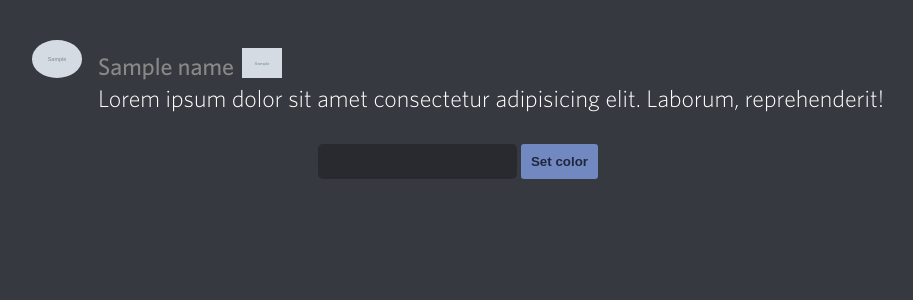
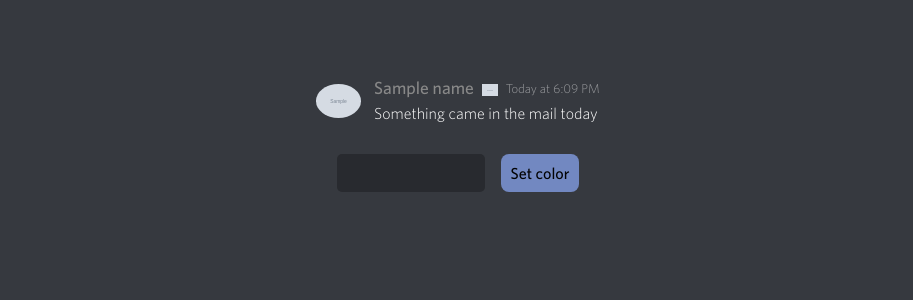
Before and after one commit to azure-badr/Maaldar, a Python web app: template color-picker/templates/index.html in a window 1280 px wide. Shown: the top 300 px of the page, without its empty margins (182-1095 px from the left). Run offline with Jinja, Linux system fonts and the light colour scheme; the template is opened without the code that fills it: most values are stand-ins (such as "Sample title", 1, 10 or a date in 2020); grey boxes marked "Sample" are stand-in pictures; some libraries are stand-ins or nearby versions.

Commit message:
change styling to better reflect discord

```diff
--- a/color-picker/static/index.css
+++ b/color-picker/static/index.css
@@ -12,83 +12,153 @@ body {
   background: #36393f;
 }
 
+p {
+  margin: 0;
+  color: white;
+}
+
 .container {
-  padding: 2rem 0;
-  display: grid;
-  place-items: center;
-  gap: 2rem;
+  display: flex;
+  justify-content: center;
+  gap: .8rem;
+  margin-top: 5rem;
+}
+
+.profile-picture {
+  display: flex;
+  align-items: center;
+}
+
+.profile-picture img {
+  text-align: justify;
+  width: 45px;
+  border-radius: 50%;
 }
 
 .message-container {
   display: flex;
-  gap: 1rem;
+  flex-direction: column;
+  gap: .5rem;
 }
 
-.profile-picture img {
-  border-radius: 50%;
+.message-header {
+  display: flex;
+  align-items: flex-end;
+  flex-wrap: wrap;
+  gap: .5rem;
 }
 
-.message-box {
-  color: white;
+.message-header div {
   display: flex;
-  flex-direction: column;
-  margin-top: 5px;
-  gap: 5px;
+  align-items: flex-end;
+  gap: .5rem;
 }
 
-.text {
-  font-size: 1.5rem;
-  margin: 0;
+.message-header p {
+  font-family: Whitney-Medium;
+  font-size: 1.1rem;
+  display: inline;
+  line-height: 1rem;
 }
 
-.avatar {
-  width: 50px;
+.message-header img {
+  display: inline;
+  width: 1rem;
 }
 
-.message-name {
-  font-family: Whitney-Medium;
+.message-header span {
+  font-family: Whitney-Light;
+  font-size: 0.8rem;
+  color: white;
+  opacity: 0.5;
 }
 
-.role-icon {
-  position: relative;
-  top: 3px;
-  height: 30px;
-  margin-left: 3px;
+.message-content p {
+  font-family: Whitney-Light;
+  font-size: 1rem;
 }
 
-.message-content {
-  font-family: Whitney-Light;
+div:has(.setting-color) {
+  display: flex;
+  justify-content: center;
+  margin-top: 1rem;
+}
+
+.setting-color {
+  display: none;
+  font-family: Whitney-Medium;
+  background-color: #161515;
+  padding: .5rem;
+  border-radius: .5rem;
+}
+
+.setting-color.set {
+  background-color: #006200;
+  color: #e5eddf;
+}
+
+.color-container {
+  width: 100%;
+  display: flex;
+  justify-content: center;
+  gap: 1rem;
+  margin-top: 1rem;
 }
 
 .color-input {
   background-color: #282a2f;
   color: white;
-  font-weight: bold;
-  padding: 10px;
+  font-family: Whitney-Medium;
+  padding: 10px 0;
   border: none;
   border-radius: 5px;
-  text-indent: 5px;
   outline: none;
 }
 
 .set-button {
-  border-radius: 3px;
+  font-family: Whitney-Medium;
+  color: #030304;
+  border-radius: .5rem;
+  font-size: 1rem;
   border: none;
-  color: #1f273d;
-  font-weight: bold;
   padding: 10px;
   background: #7288c1;
   cursor: pointer;
+  transition: background-color 200ms ease-in-out
 }
 
-@media (max-width: 500px) {
-  .text {
-    font-size: 1.2rem;
+.set-button:hover {
+  background-color: #8da0cf;
+}
+
+.set-button:disabled {
+  background-color: grey;
+  cursor: not-allowed;
+}
+
+@media (max-width: 485px) {
+  .message-header p {
+    max-width: 20ch;
+    overflow: hidden;
+    white-space: nowrap;
+    text-overflow: ellipsis;
+  }
+}
+
+@media (max-width: 400px) {
+  .color-container {
+    flex-direction: column-reverse;
   }
 
-  .color-container {
-    display: flex;
-    gap: 1rem;
-    flex-direction: column;
+  .set-button {
+    margin: 0;
+    width: 100%;
   }
 }
+
+@media (max-width: 295px) {
+  .message-header p {
+    max-width: max-content;
+    white-space: break-spaces;
+  }
+}
--- a/color-picker/templates/index.html
+++ b/color-picker/templates/index.html
@@ -5,17 +5,25 @@
   <meta http-equiv="X-UA-Compatible" content="IE=edge">
   <meta name="viewport" content="width=device-width, initial-scale=1.0">
   <title>Maaldar Color Picker</title>
+  <link rel="stylesheet" href="../static/index.css">
   <script defer src="https://cdnjs.cloudflare.com/ajax/libs/jscolor/2.4.6/jscolor.min.js"></script>
   <script defer>
     function handleColorChange(event) {
       const colorPicker = document.getElementById("color-picker");
-      document.getElementById("name").style.color = colorPicker.value;
+      document.getElementById("username").style.color = colorPicker.value;
     }
 
     function setColor(token, roleId) {
+      console.log("Setting color")
       const colorPicker = document.getElementById("color-picker");
       const setButton = document.getElementById("set-button");
-      setButton.setAttribute("disabled", true);
+      const settingColor = document.getElementById("setting-color");
+
+      settingColor.classList.toggle("set", false);
+      settingColor.textContent = "Setting color..."
+      settingColor.style.display = "block";
+
+      setButton.setAttribute("disabled", "true");
 
       fetch("/set_role_color", {
         method: "POST",
@@ -29,52 +37,46 @@
         })
       })
       .then(response => {
-        const setButton = document.getElementById("set-button");
-        setTimeout(() => {
-          setButton.innerText = "Set color";
-          setButton.setAttribute("disabled", false);
-        }, 2000)
+        setButton.toggleAttribute("disabled");
 
-        if (response.status = 200) {
-          setButton
-          setButton.innerText = "Color set!";
+        if (response.status === 200) {
+          settingColor.textContent = "Color set!"
+          settingColor.classList.toggle("set", true);
           return;
         }
 
-        if (response.status = 400) {
-          setButton.innerText = "Invalid color";
+        if (response.status === 400) {
+          settingColor.innerText = "Invalid color";
           return;
         }
 
-        setButton.innerText = "Invalid token";
-
+        settingColor.innerText = "Invalid token";
       })
     }
   </script>
 </head>
 <body>
   <div class="container">
+    <div class="profile-picture">
+      <img src="{{ avatar_url }}" alt="Profile picture">
+    </div>
     <div class="message-container">
-      <div class="profile-picture">
-        <img
-          class="avatar"
-          src="{{ avatar_url }}"
-          alt="profile_picture" />
-      </div>
-      <div class="message-box">
-
+      <div class="message-header">
         <div>
-            <p
-              style="color: {{ color }}; display: inline;"
-              id="name"
-              class="text message-name">{{ name }}
-            </p>
+          <p style="color: {{ color }};" id="username">{{ name }}</p>
           {% if role_icon != None %}
-              <img class="role-icon" src="{{ role_icon }}" />
+            <img src="{{ role_icon }}" />
           {% endif %}
         </div>
-          <p class="text message-content">Lorem ipsum dolor sit amet consectetur adipisicing elit. Laborum, reprehenderit!</p>
+        <span>Today at 6:09 PM</span>
       </div>
+      <div class="message-content">
+        <p>Something came in the mail today</p>
+      </div>
+    </div>
+  </div>
+  <div>
+    <p id="setting-color" class="setting-color">Setting color...</p>
   </div>
   <div class="color-container">
     <input
@@ -84,7 +86,7 @@
         onInput: handleColorChange,
         backgroundColor: '#333',
         borderColor: '#333',
-          borderRadius: 15
+        borderRadius: 15,
       }"
     >
     <button
@@ -97,7 +99,5 @@
     Set color
   </button>
   </div>
-  </div>
-  <link rel="stylesheet" href="../static/index.css">
 </body>
 </html>
```
Lines whose indentation alone changed are shown as unchanged.
